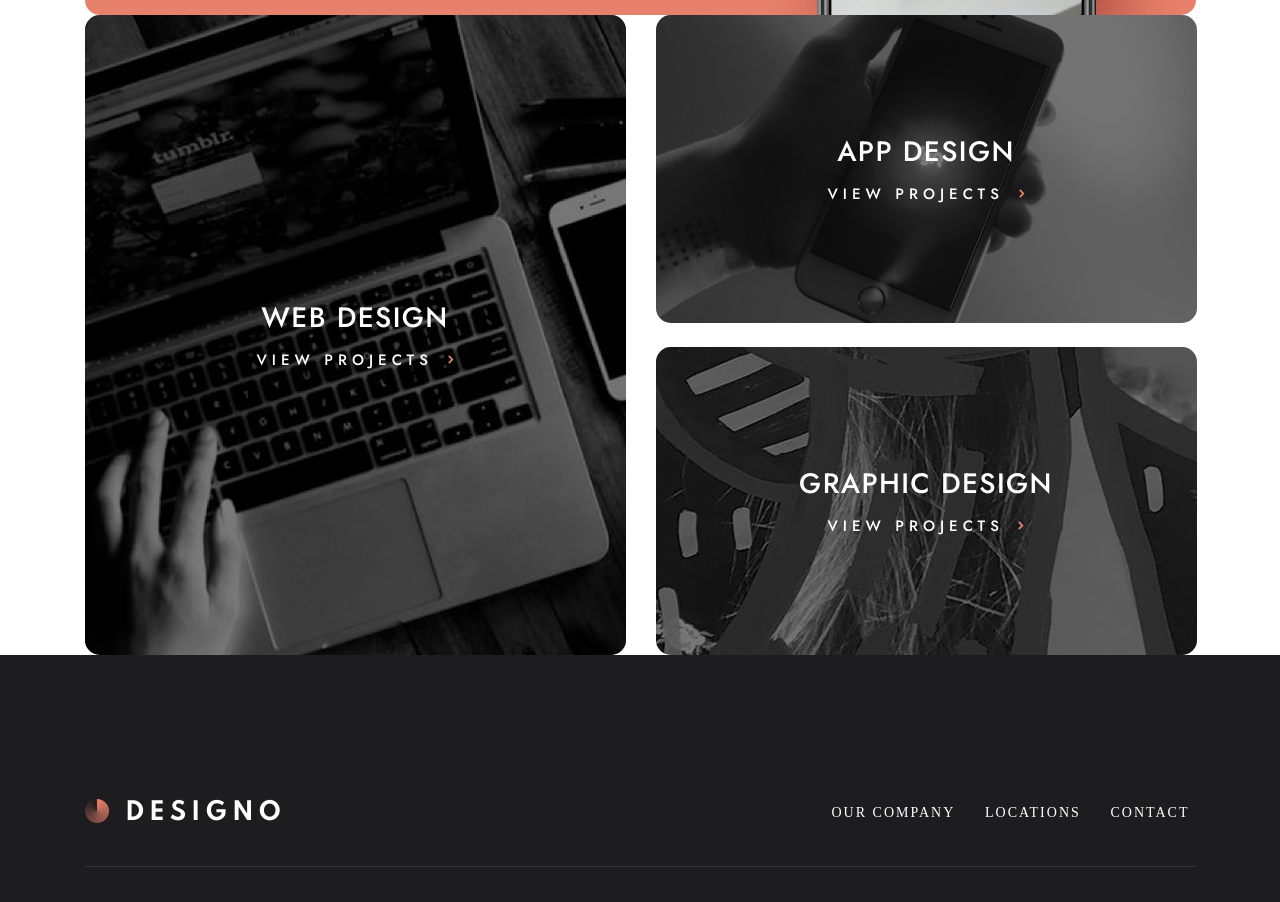
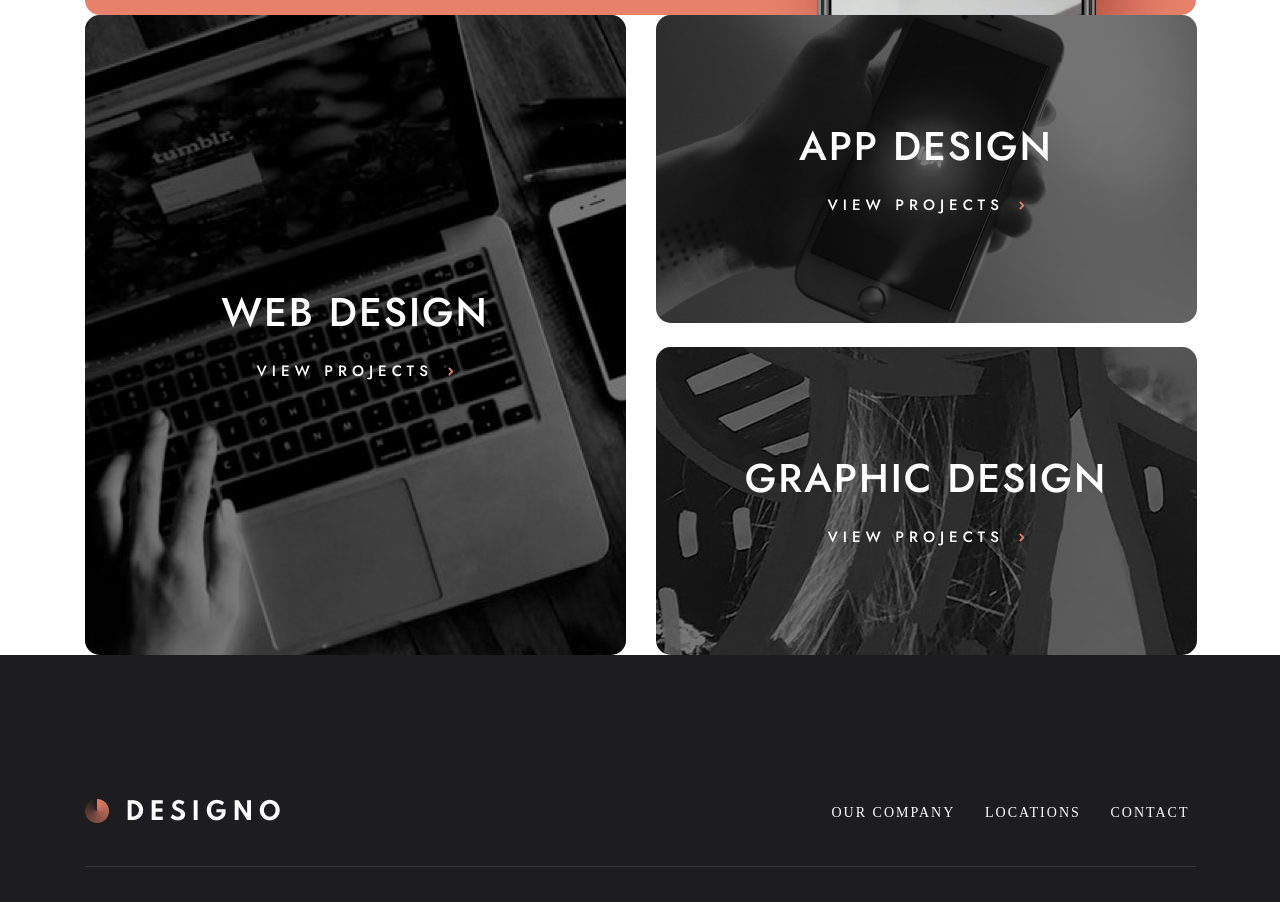
Before and after one commit to danielopq/designo, a React (Vite) app: page / in a window 1280 px wide. Shown: the part 780-1682 px from the top of the page. Built offline with nearby package versions, Linux system fonts and the light colour scheme; a web font is replaced by a local one.

Commit message:
BtProjectsNavBar - Tablet and desktop version, comments added

```diff
--- a/src/components/ui/btProjectsNavBar/btProjectsNavBar.scss
+++ b/src/components/ui/btProjectsNavBar/btProjectsNavBar.scss
@@ -1,3 +1,5 @@
+@use '../../../../src/assets/scss/breakpoints';
+
 .btProjectsNavBar {
     width: 100%;
     height: 100%;
@@ -18,18 +20,18 @@
         background-color: rgba(0, 0, 0, 0.5);
         transition: background-color 0.3s ease;
 
-        p {
-            text-align: center;
-            font: 500 28px/36px 'Jost-Medium';
-            letter-spacing: 1.4px;
-        }
-
         .btPNBtext {
             height: 71px;
             display: flex;
             flex-direction: column;
             align-items: center;
             justify-content: space-between;
+
+            p {
+                text-align: center;
+                font: 500 28px/36px 'Jost-Medium';
+                letter-spacing: 1.4px;
+            }
 
             div {
                 width: 197px;
@@ -47,3 +49,20 @@
         }
     }
 }
+
+//############################## TABLET AND DESKTOP VERSION ##############################
+
+@include breakpoints.tabletAndDesktop {
+    .btProjectsNavBar {
+        .btPNBcontent {
+            .btPNBtext {
+                height: 94px;
+
+                p {
+                    font: 500 40px/48px 'Jost-Medium';
+                    letter-spacing: 2px;
+                }
+            }
+        }
+    }
+}
```
Also changed, not shown: src/components/ui/btProjectsNavBar/BtProjectsNavBar.tsx (+12 -0 lines).
